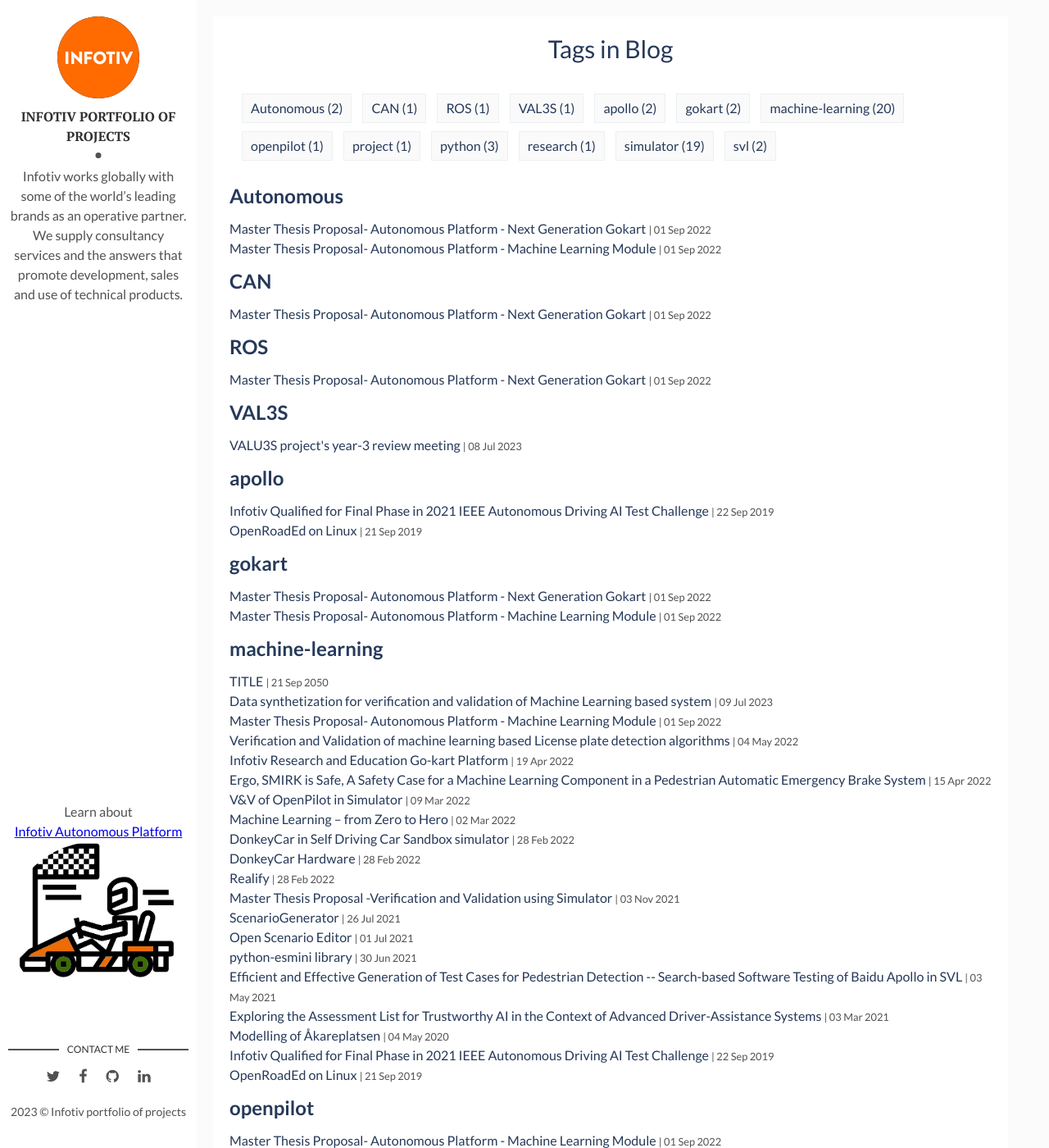
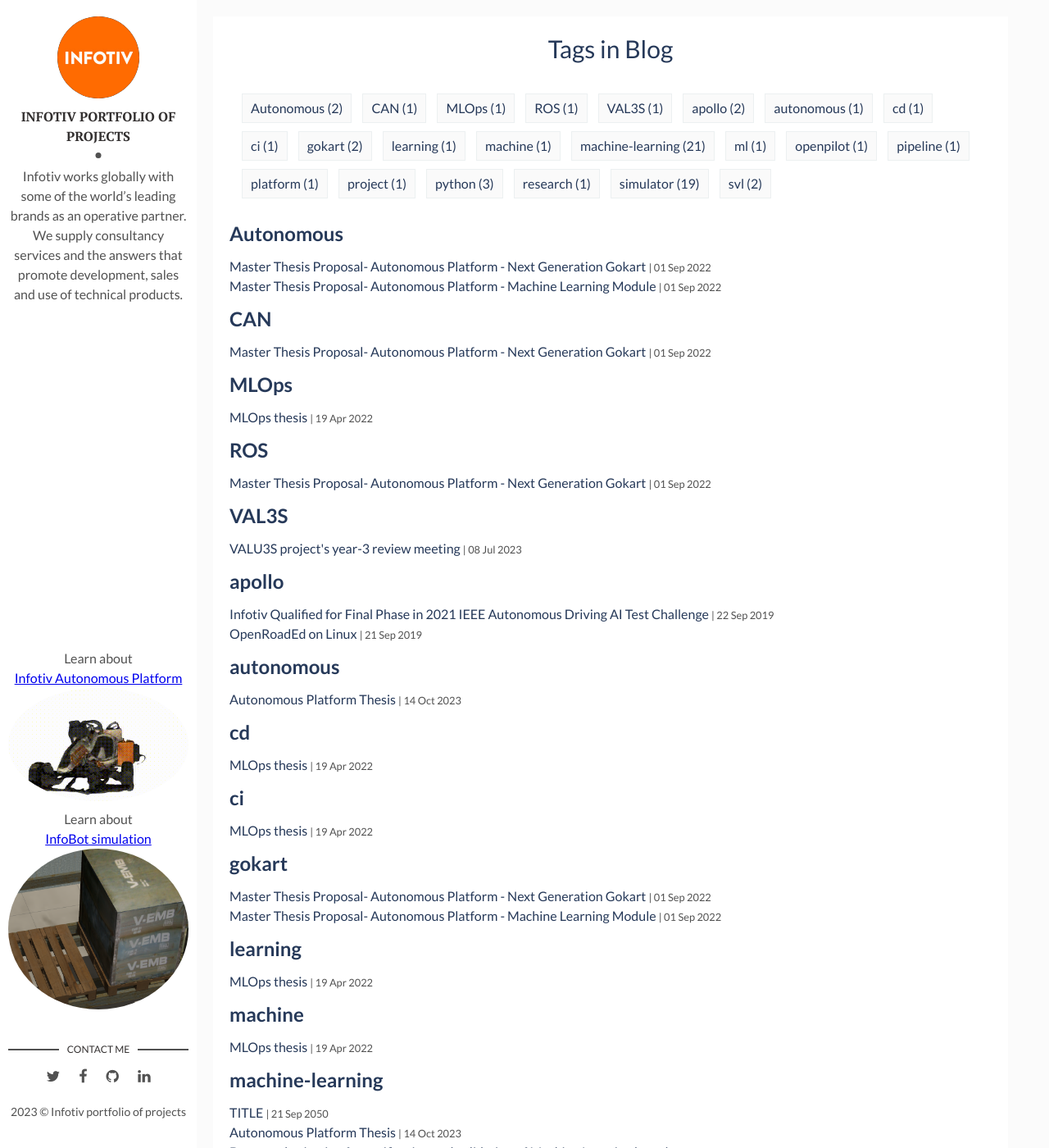
Before and after one commit to infotiv-research/infotiv-research.github.io, a Jekyll site: the page built from tags.html, in a window 1280 px wide and 1400 px high. Shown: the whole window at 82% size. Built offline with Jekyll 4.4.1, drawn with Linux system fonts in a browser that asks for light colours; some of the changed lines change nothing that is shown; some of the changed text lies outside the part shown.

Commit message:
2 thesis and infobot

```diff
--- a/_layouts/main.html
+++ b/_layouts/main.html
@@ -27,11 +27,19 @@
 
     <div class="about">
       <p>
-Learn about <br>
- <a href="/gokart-documentation/">
-   Infotiv Autonomous Platform
-   <img src="/assets/img/noun-karting-3446897-by-smalllike-from-noun-project-cropped.png" alt="Infotiv Autonomous Platform¶">
- </a>
+        Learn about <br>
+        <a href="/autonomous_platform/">
+          Infotiv Autonomous Platform
+          <img src="/assets/img/ap3d.gif" alt="Infotiv Autonomous Platform¶">
+        </a>
+      </p>
+
+      <p>
+        Learn about <br>
+         <a href="https://github.com/infotiv-research/infobot">
+           InfoBot simulation
+           <img src="/assets/img/infobot.png" alt="InfoBot simulation">
+         </a>
       </p>
     </div>
 
--- /dev/null
+++ b/_posts/2023-10-15-infotiv-gokard-cont.markdown
@@ -0,0 +1,25 @@
+---
+layout: post
+title: Autonomous Platform Thesis
+date: 2023-10-15 00:00:00 +0300
+description: Advanced Engineering Package for Autonomous Platform ..
+img: front_view_transparent.png # Add image post (optional)
+tags: [autonomous, platform, machine-learning] # add tag
+---
+
+To increase the knowledge and expertise within
+the evolving automotive industry, Infotiv
+Technology Development AB developed the
+open and educational Autonomous Platform. It
+is currently in its fourth iteration (AP4) and the
+goal of the platform is to have an autonomous
+gokart that can be used to progress research and
+development in the automotive industry. This
+thesis aims to continue the development of a
+selected technical area of AP4. The following
+topics are suggested:
+
+
+[Proposal in PDF format](/assets/pdf/Advanced-Engineering-Package-for-Autonomous-Platform.pdf)
+
+[AP4](/assets/img/back_view.jpg)
--- /dev/null
+++ b/_posts/2023-10-16-mlops.markdown
@@ -0,0 +1,37 @@
+---
+layout: post
+title: MLOps thesis
+date: 2022-04-20 00:00:00 +0300
+description: Implementing CI/CD Pipeline for ML-Artifacts through MLOps
+tags: [ci, cd, pipeline, ml, machine, learning, MLOps] # add tag
+---
+
+Infotiv TechDev has machine learning models
+that require continuous maintenance. We are in
+search of an automation engineer who
+possesses an interest in both data management
+and data engineering that can help us keep the
+quality of our code, data and model at the same
+level. This automation engineer will be
+responsible for researching various alternative
+platforms, and designing and executing the
+required automations within them. Our
+objective is to develop a forward-looking
+solution that remains applicable to our
+upcoming projects as well.We are looking for 2 master students with a
+background in computer engineering,
+engineering mathematics, engineering physics or
+equivalent program, who wish to conduct their
+thesis during the spring of 2024. Applicants shall
+have experience in machine learning, software
+development and image processing. Applicants
+shall also have experience from programming
+languages such as C++ or Python, and it is
+meritorious to have previous experience from or
+knowledge of data analysis and collection.
+The primary purpose of this project is to
+internally research and deploy the necessary
+infrastructure and seamlessly integrate our
+existing system within it.
+
+[Proposal in PDF format](/assets/pdf/Implementing-CICD-pipeline-for-ML-artifacts-through-MLOps.pdf)
```
Also changed, not shown: assets/img/ap3d.gif (added), assets/img/back_view.jpg (added), assets/img/infobot.png (added), 3 other files.
